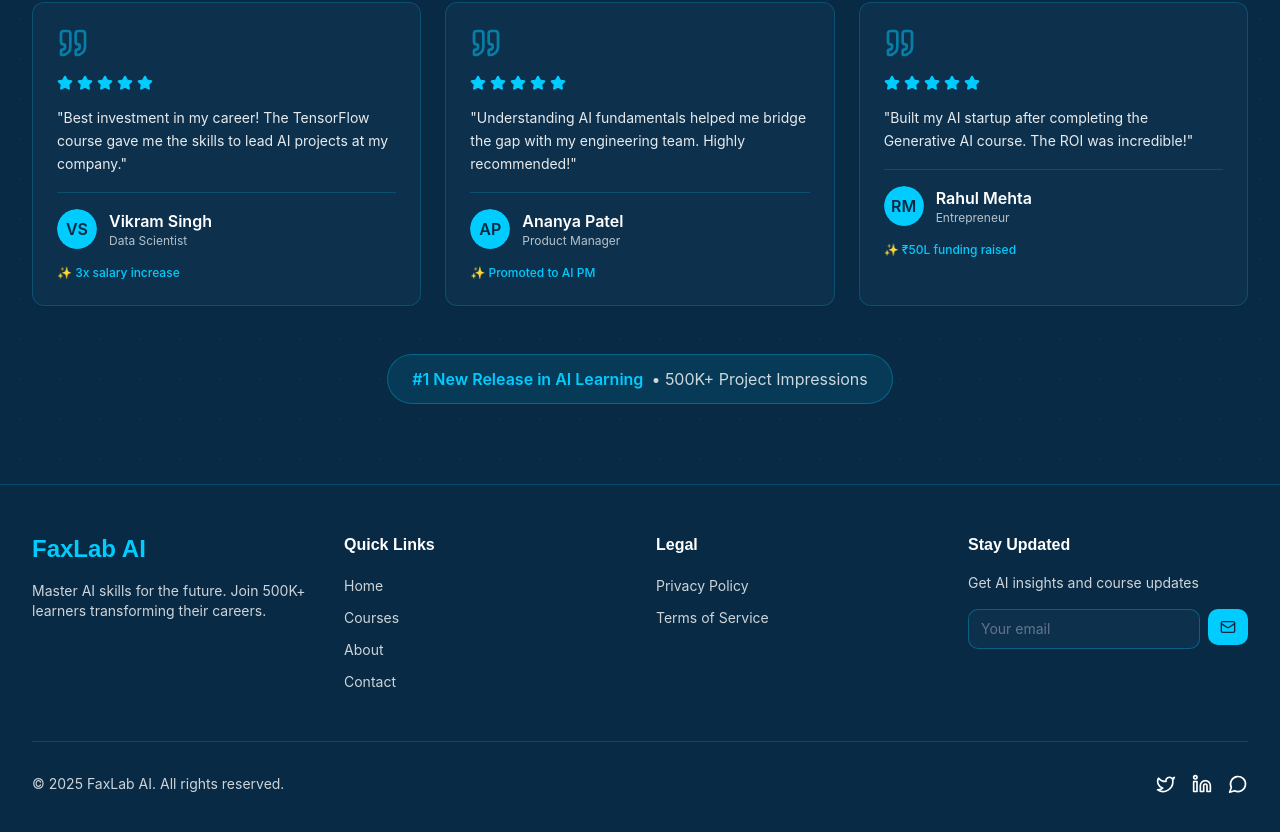
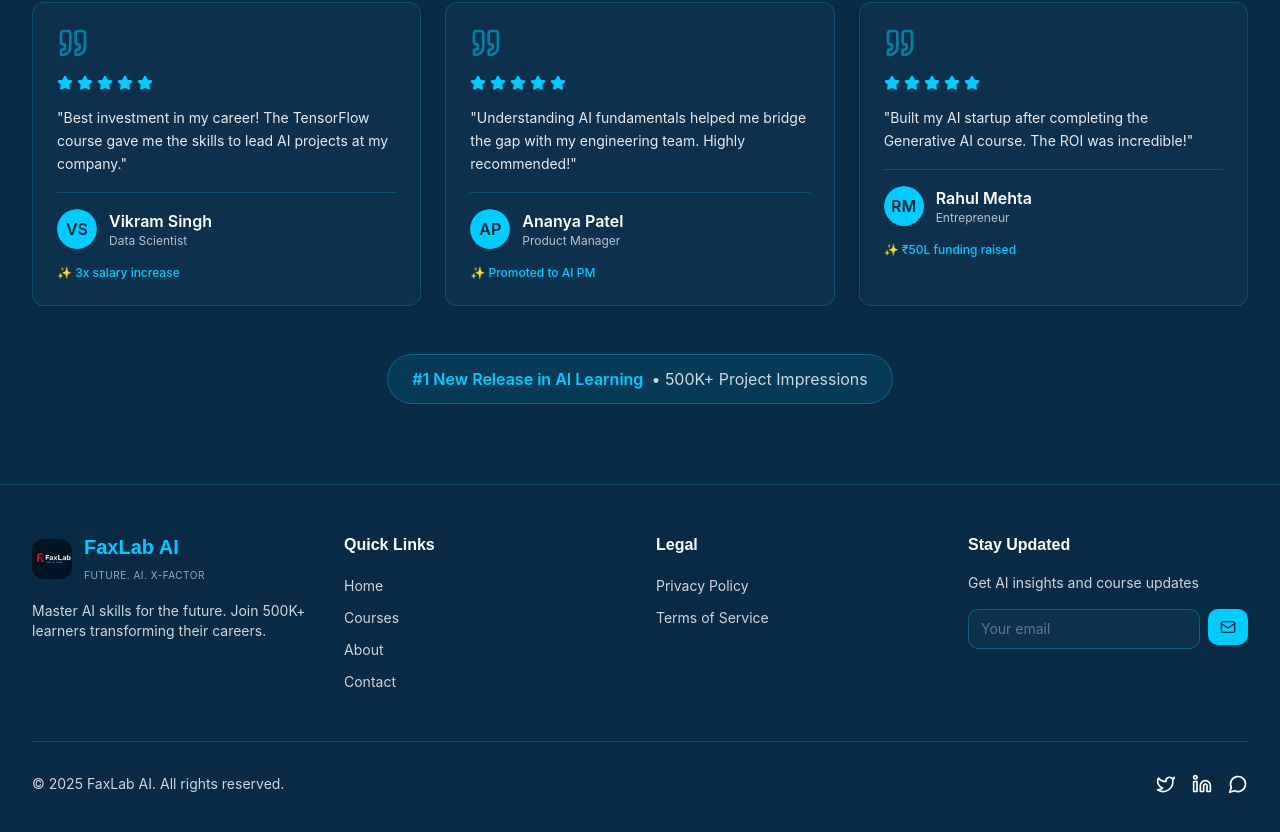
Before and after one commit to Canni24/futura-ai-path, a React (Vite) app: page / in a window 1280 px wide. Shown: the part 2561-3393 px from the top of the page. Built offline with nearby package versions, Linux system fonts and the light colour scheme; no server answers; the database is empty; the HTML template or start-up script is replaced by a standard one.

Commit message:
Update footer branding
Co-authored-by: Canni24 <167606957+Canni24@users.noreply.github.com>

```diff
--- a/src/components/layout/Footer.tsx
+++ b/src/components/layout/Footer.tsx
@@ -3,6 +3,7 @@ import { Mail, Twitter, Linkedin, MessageCircle } from "lucide-react";
 import { motion } from "framer-motion";
 import { Button } from "@/components/ui/button";
 import { Input } from "@/components/ui/input";
+import faxlabLogo from "@/assets/faxlab-logo.png";
 
 const Footer = () => {
   const quickLinks = [
@@ -24,7 +25,13 @@ const Footer = () => {
         <div className="grid grid-cols-1 md:grid-cols-4 gap-8">
           {/* Brand */}
           <div className="space-y-4">
-            <h3 className="text-2xl font-bold text-accent">FaxLab AI</h3>
+            <Link to="/" className="flex items-center gap-3">
+              <img src={faxlabLogo} alt="FaxLab AI" className="h-10 w-10 rounded-lg object-cover" />
+              <div>
+                <h3 className="text-xl font-bold text-accent">FaxLab AI</h3>
+                <span className="text-[10px] text-primary-foreground/60 tracking-wider uppercase">Future. AI. X-factor</span>
+              </div>
+            </Link>
             <p className="text-sm opacity-80">
               Master AI skills for the future. Join 500K+ learners transforming their careers.
             </p>
```
